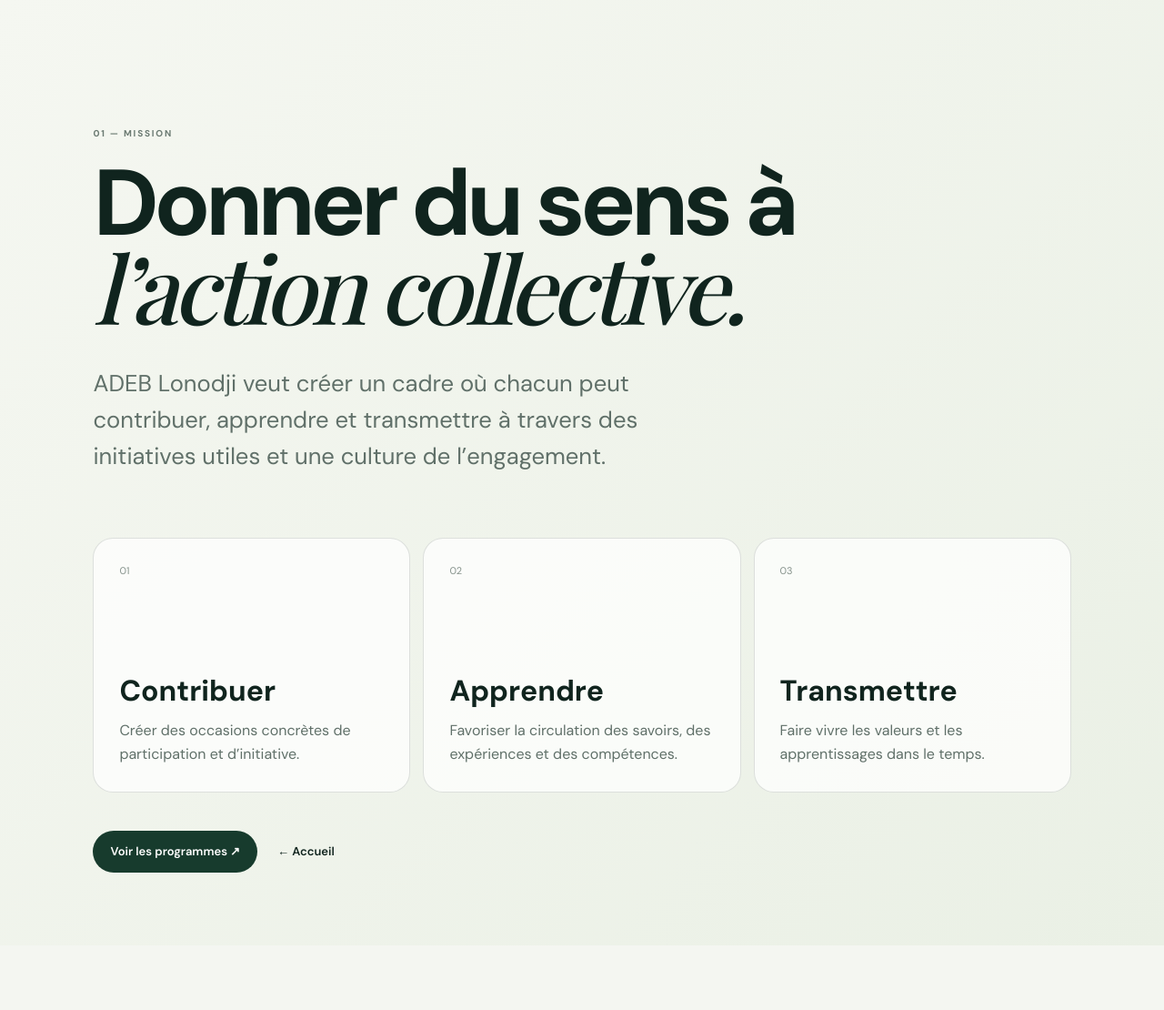
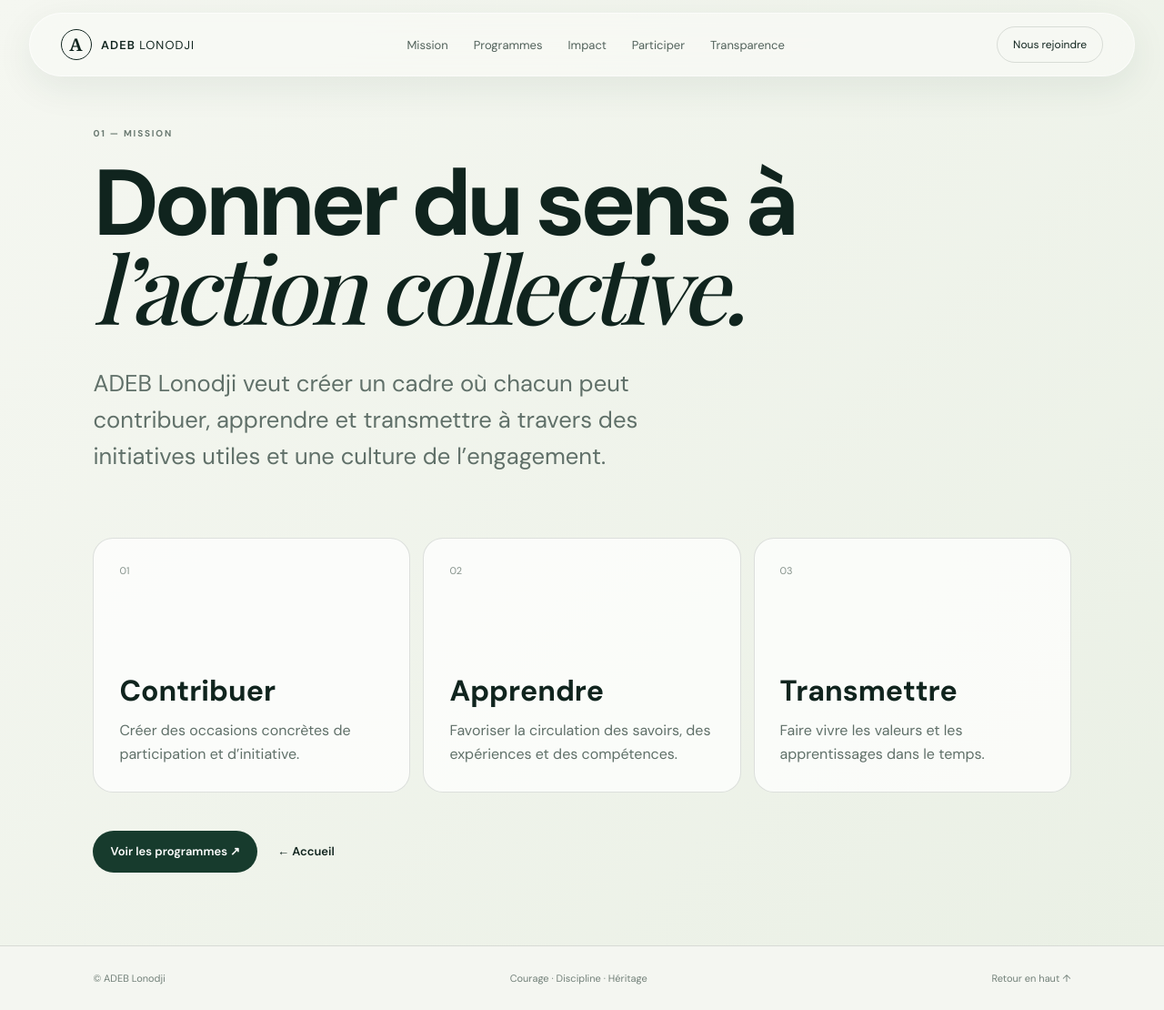
Before and after one commit to bmlemad/Lonodji, a Next.js app: page /mission in a window 1280 px wide. Shown: the whole page at 91% size. Before the commit the page ends 1039 px from the top, so only its background shows below. Built offline with nearby package versions, Linux system fonts and the light colour scheme; a web font is replaced by a local one.

Commit message:
feat: make navigation and footer global

```diff
--- a/app/layout.tsx
+++ b/app/layout.tsx
@@ -1,5 +1,7 @@
 import type { Metadata, Viewport } from "next";
 import Script from "next/script";
+import SiteFooter from "../components/site-footer";
+import SiteNav from "../components/site-nav";
 import { DM_Sans, Playfair_Display } from "next/font/google";
 import "./globals.css";
 
@@ -47,7 +49,10 @@
   return (
     <html lang="fr">
       <body className={`${dmSans.variable} ${playfair.variable}`}>
+        <a className="skip-link" href="#main-content">Aller au contenu</a>
+        <SiteNav />
         {children}
+        <SiteFooter />
         <Script id="structured-data" type="application/ld+json" strategy="afterInteractive">
           {JSON.stringify({
             "@context": "https://schema.org",
```
